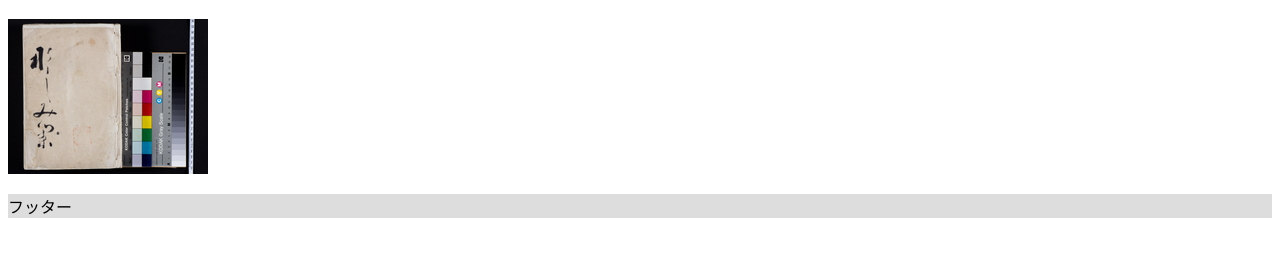
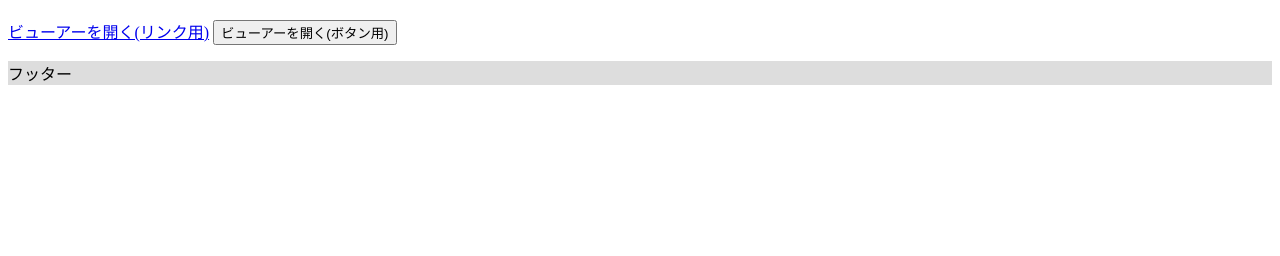
Before and after one commit to satochibi/fancybox, a plain HTML site: page index.html in a window 1280 px wide. Shown: the part 110-366 px from the top of the page. Drawn offline with nearby package versions, Linux system fonts and the light colour scheme.

Commit message:
ビューアーを開くボタン、リンクを追加

```diff
--- a/index.html
+++ b/index.html
@@ -24,9 +24,10 @@
 
         <main id="TopPage">
             <h1>画像をクリックしてください</h1>
-
-            <a data-fancybox="gallery2" href="http://ehimestream.xsrv.jp/digital_archives/wp-content/themes/digitalarchives/image/najimi/1_001.jpg"><img src="./img/thumb1_001.jpg"></a>
+            <a href="#gallery2-1">ビューアーを開く(リンク用)</a>
+            <button onclick="location.href='#gallery2-1'">ビューアーを開く(ボタン用)</button>
             <div style="display: none;">
+                <a data-fancybox="gallery2" href="http://ehimestream.xsrv.jp/digital_archives/wp-content/themes/digitalarchives/image/najimi/1_001.jpg"><img src="./img/thumb1_001.jpg"></a>
                 <a data-fancybox="gallery2" href="http://ehimestream.xsrv.jp/digital_archives/wp-content/themes/digitalarchives/image/najimi/1_002.jpg"><img src="./img/thumb1_002.jpg"></a>
                 <a data-fancybox="gallery2" href="http://ehimestream.xsrv.jp/digital_archives/wp-content/themes/digitalarchives/image/najimi/1_003.jpg"><img src="./img/thumb1_003.jpg"></a>
                 <a data-fancybox="gallery2" href="http://ehimestream.xsrv.jp/digital_archives/wp-content/themes/digitalarchives/image/najimi/1_004.jpg"><img src="./img/thumb1_004.jpg"></a>
```
